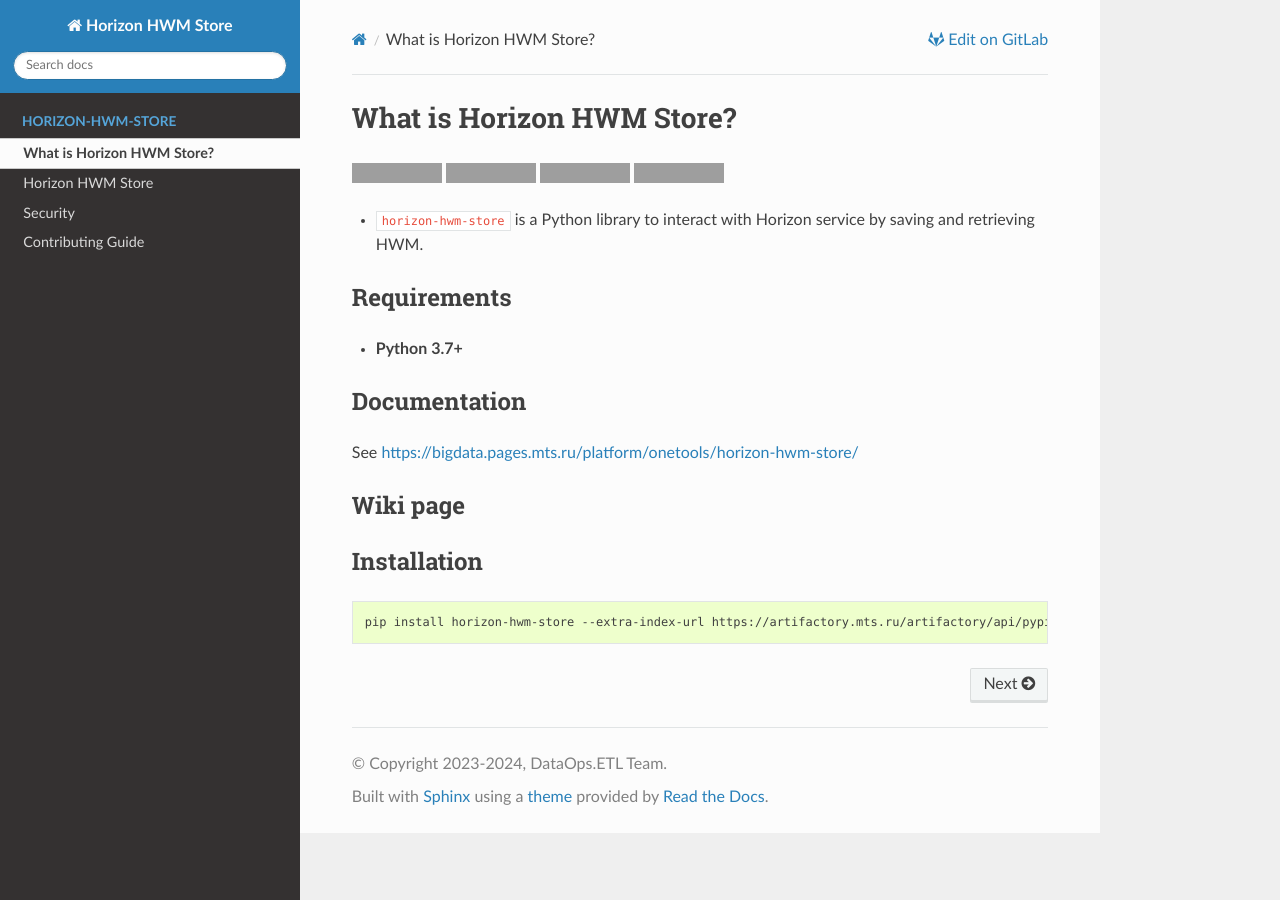
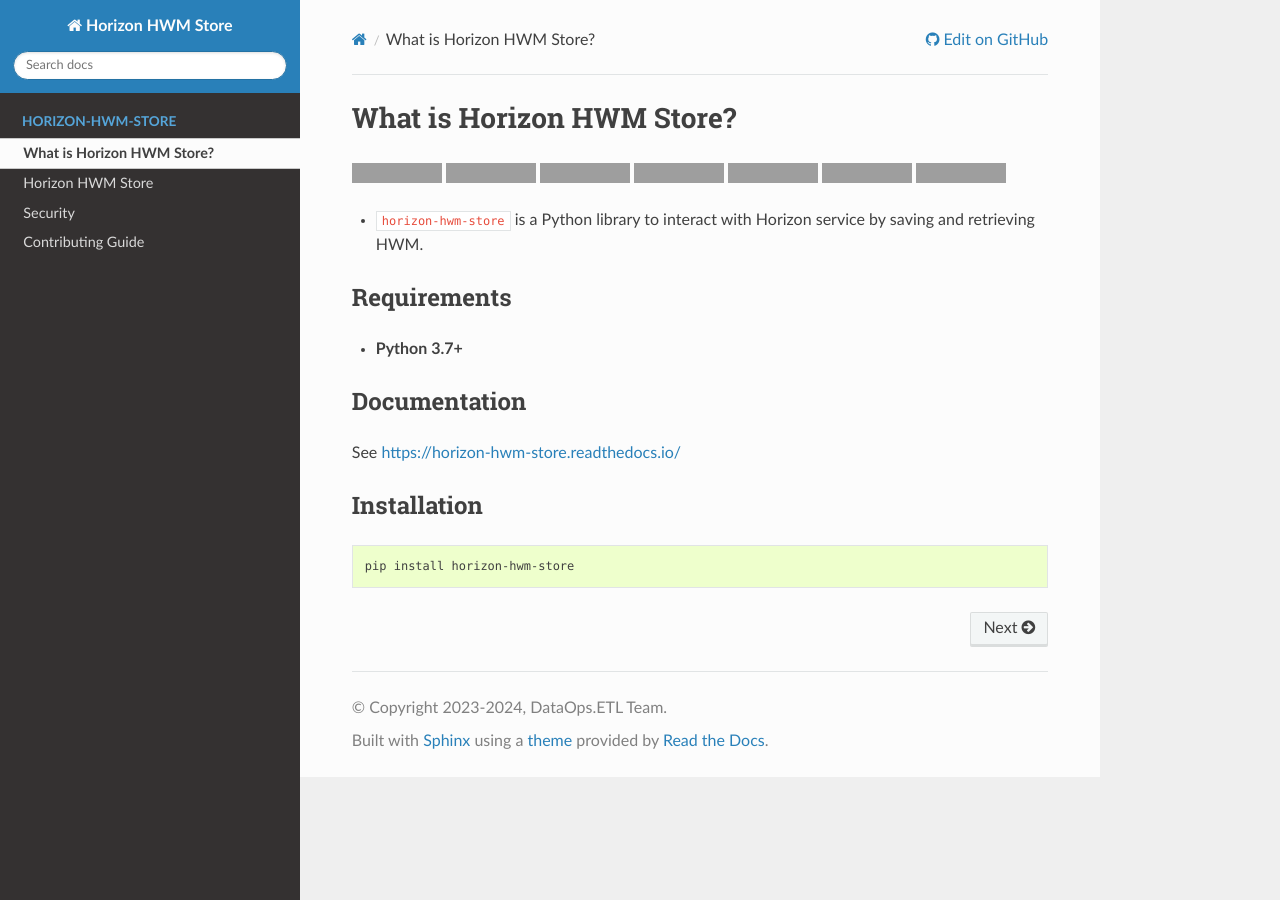
Before and after one commit to MobileTeleSystems/horizon-hwm-store, a Sphinx documentation site: the page built from docs/index.rst, in a window 1280 px wide. Built offline with Sphinx 7.4.7 and the Read the Docs theme 2.0.0, drawn with Linux system fonts in a browser that asks for light colours; the version number could not be read and is left out; grey boxes are pictures that could not be loaded.

Commit message:
[DOP-11673] - replace .mts.ru links with mocked once (#1)

```diff
--- a/README.rst
+++ b/README.rst
@@ -23,13 +29,7 @@
 Documentation
 -------------
 
-See https://bigdata.pages.mts.ru/platform/onetools/horizon-hwm-store/
-
-Wiki page
--------------
-
-.. TDB
-.. See https://wiki.bd.msk.mts.ru/display/ONE/horizon-hwm-store
+See https://horizon-hwm-store.readthedocs.io/
 
 .. install
 
@@ -38,7 +38,7 @@
 
 .. code:: bash
 
-    pip install horizon-hwm-store --extra-index-url https://artifactory.mts.ru/artifactory/api/pypi/pip-bigdata/simple
+    pip install horizon-hwm-store
 
 .. develops
 
@@ -52,7 +52,7 @@
 
 .. code:: bash
 
-    git clone git@gitlab.services.mts.ru:bigdata/platform/onetools/horizon-hwm-store.git -b develop
+    git clone https://github.com/MobileTeleSystems/horizon-hwm-store.git -b develop
 
     cd horizon-hwm-store
 
--- a/docker-compose.yml
+++ b/docker-compose.yml
@@ -1,7 +1,7 @@
 version: '3.9'
 services:
   db:
-    image: central-mirror.services.mts.ru/postgres:15-alpine
+    image: postgres:15-alpine
     restart: unless-stopped
     env_file: .env.docker
     ports:
@@ -16,7 +16,7 @@
       retries: 3
 
   backend:
-    image: sregistry.mts.ru/onetools/bigdata/platform/onetools/horizon/backend:${TAG:-develop}
+    image: mtsrus/horizon-backend
     restart: unless-stopped
     env_file: .env.docker
     ports:
--- a/docs/conf.py
+++ b/docs/conf.py
@@ -120,13 +120,13 @@
     "version_slug": release,
     "versions": versions,
     "single_version": False,
-    "gitlab_host": "gitlab.services.mts.ru",
-    "gitlab_user": "bigdata/platform/onetools",
-    "gitlab_repo": "horizon-hwm-store",
-    "gitlab_version": version if on_tag else "master",
+    "github_host": "github.com",
+    "github_user": "MobileTeleSystems",
+    "github_repo": "horizon-hwm-store",
+    "github_version": version if on_tag else "master",
     "conf_py_path": "/docs/",  # префикс для путей к файлам
-    "display_gitlab": True,
-    "commit": head_sha[:8] if head_sha is not None else None,
+    "display_github": True,
+    "commit": head_sha[:7] if head_sha is not None else None,
 }
 
 if "html_context" in globals():
```
Also changed, not shown: other parts of README.rst (+14 -8 lines), setup.py (+5 -5 lines), .github/PULL_REQUEST_TEMPLATE.md (added), 1 other file.
